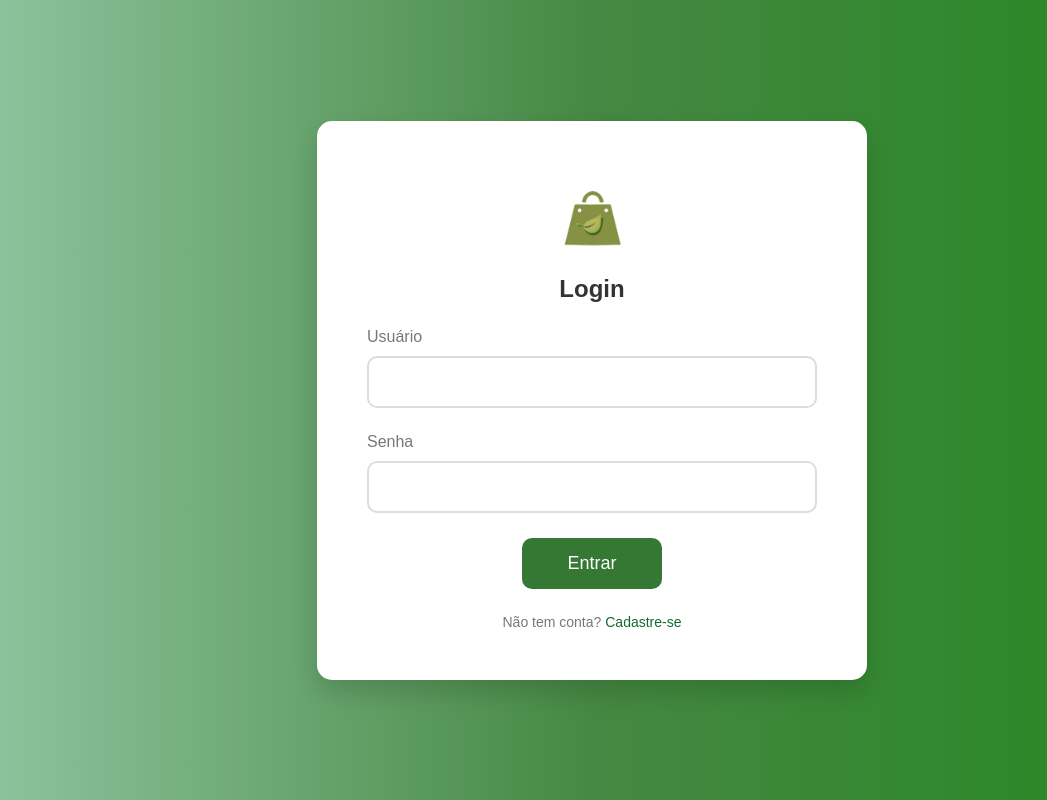
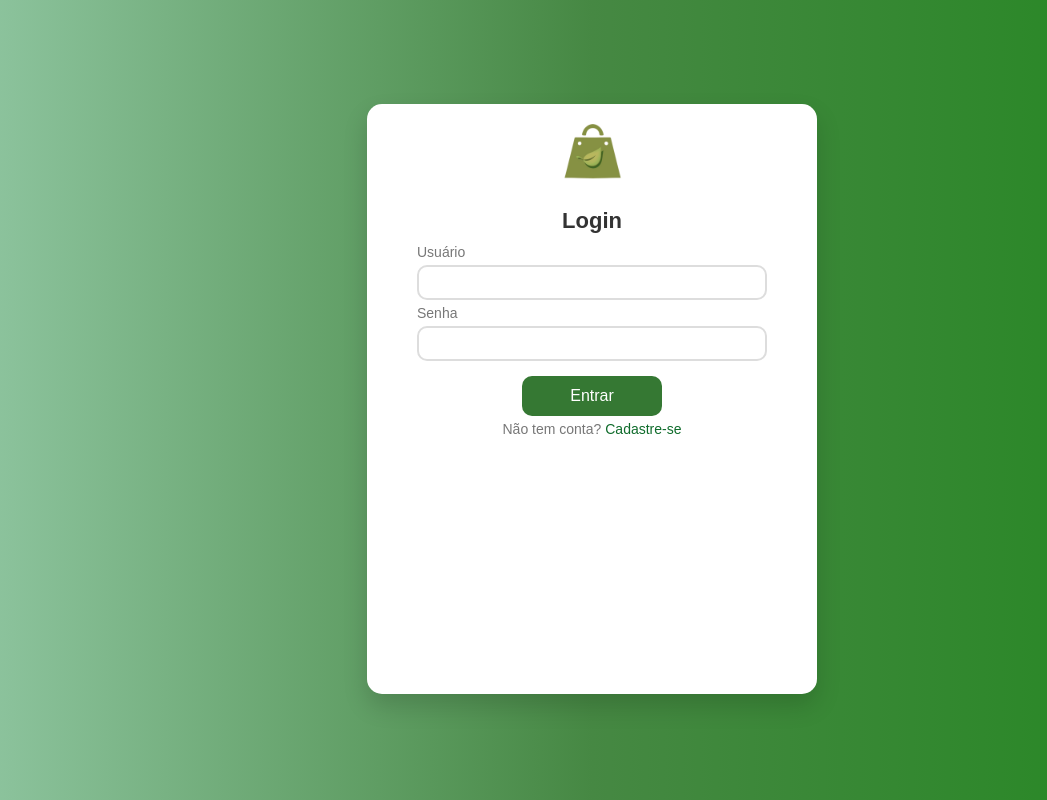
Before and after one commit to LipeOS/E-commerce, a Flask app: page / in a window 1280 px wide. Shown: the whole page, without its empty margins (48-1095 px from the left). Run offline with Flask 3, Linux system fonts and the light colour scheme; some libraries are stand-ins or nearby versions.

Commit message:
arrumei a pagina de cadastro
arrumando o tamanho da pag de cadastro

```diff
--- a/frontend/static/css/styelesLO.css
+++ b/frontend/static/css/styelesLO.css
@@ -7,7 +7,7 @@
 }
 
 body {
-    background: linear-gradient(to right, #91c7a3,#468843, #22881f);
+  background: linear-gradient(to right, #91c7a3, #468843, #22881f);
   height: 100vh;
   display: flex;
   justify-content: center;
@@ -16,37 +16,44 @@
 
 .login-container {
   background-color: white;
-    padding: 50px; /* Mais padding */
-    border-radius: 15px; /* Canto mais arredondado */
-    box-shadow: 0 12px 24px rgba(0, 0, 0, 0.15); /* Sombra mais suave */
+  padding: 50px; /* Mantendo o padding original */
+  border-radius: 15px;
+  box-shadow: 0 12px 24px rgba(0, 0, 0, 0.15);
   text-align: center;
-    width: 550px; /* Largura maior */
+  width: 450px;
+  height: 590px;
+  margin-top: -2px;
+}
+
+
+.login-container > img {
+  margin-top: -50px;
 }
 
 h2 {
-    margin-bottom: 25px; /* Maior espaçamento abaixo do título */
+  margin-bottom: 10px; /* Reduzindo espaço abaixo do título */
   color: #333;
-    font-size: 24px; /* Tamanho da fonte maior */
+  font-size: 22px; /* Reduzindo o tamanho da fonte */
 }
 
 .input-group {
-    margin-bottom: 25px; /* Mais espaçamento entre os grupos */
+  margin-bottom: 5px; /* Menos espaço entre os grupos */
 }
 
 .input-group label {
   display: block;
   text-align: left;
-    margin-bottom: 10px; /* Espaçamento maior entre o label e o input */
+  margin-bottom: 5px; /* Espaçamento menor entre o label e o input */
   color: #777;
-    font-size: 16px; /* Tamanho do label maior */
+  font-size: 14px; /* Tamanho do label reduzido */
 }
 
 .input-group input, .input-group select {
   width: 100%;
-    padding: 15px; /* Inputs mais "gordinhos" */
-    border: 2px solid #ddd; /* Borda mais espessa */
-    border-radius: 10px; /* Canto mais arredondado */
-    font-size: 16px; /* Texto dentro do input maior */
+  height: 35px; /* Altura dos inputs reduzida */
+  border: 2px solid #ddd;
+  border-radius: 10px;
+  font-size: 14px; /* Texto dentro do input ligeiramente menor */
   outline: none;
   transition: border-color 0.3s;
 }
@@ -56,15 +63,16 @@
 }
 
 .login-btn {
-    width: 140px; /* Botão mais largo */
-    padding: 15px; /* Botão mais "gordinho" */
+  width: 140px;
+  height: 40px; /* Reduzindo a altura do botão */
   background-color: #357833;
   color: white;
   border: none;
-    border-radius: 10px; /* Canto mais arredondado no botão */
-    font-size: 18px; /* Tamanho da fonte maior */
+  border-radius: 10px;
+  font-size: 16px; /* Mantendo a fonte do botão */
   cursor: pointer;
   transition: background-color 0.3s;
+  margin-top: 10px;
 }
 
 .login-btn:hover {
@@ -72,9 +80,9 @@
 }
 
 .signup-link {
-    margin-top: 25px; /* Espaçamento maior no link de cadastro */
+  margin-top: 5px; /* Espaçamento menor no link de cadastro */
   color: #777;
-    font-size: 14px; /* Texto do link ligeiramente maior */
+  font-size: 14px;
 }
 
 .signup-link a {
@@ -85,13 +93,13 @@
 .signup-link a:hover {
   text-decoration: underline;
 }
+
 /* Campos de senha */
 .input-group input[type="password"] {
-  width: 100%;
-  padding: 15px;
+  height: 35px; /* Reduzindo a altura do campo de senha */
   border: 2px solid #ddd;
   border-radius: 10px;
-  font-size: 16px;
+  font-size: 14px;
   outline: none;
   transition: border-color 0.3s;
 }
```
Lines whose indentation alone changed are shown as unchanged.
